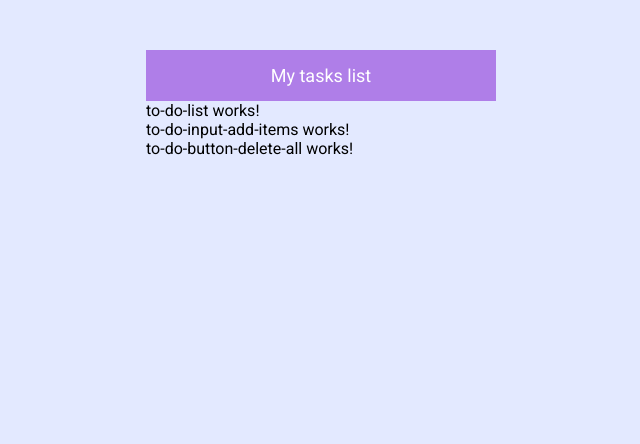
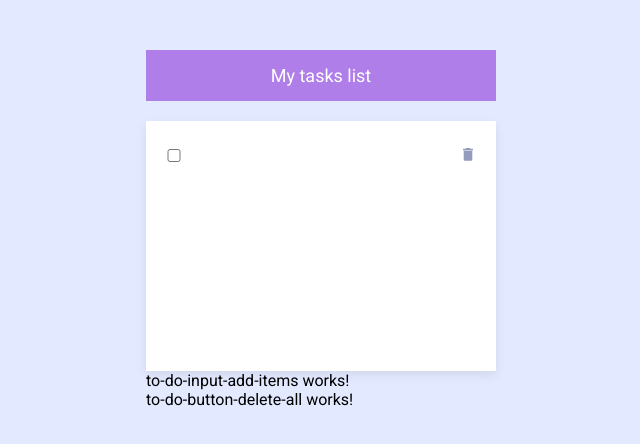
Before and after one commit to leandrorangel94/tasks, an Angular app: page / in a window 1280 px wide. Shown: the top 444 px of the page, without its empty margins (319-959 px from the left). Built offline with nearby package versions, Linux system fonts and the light colour scheme.

Commit message:
modificações no estilo global e to-do list

```diff
--- a/src/app/modules/home/components/to-do-list/to-do-list.component.html
+++ b/src/app/modules/home/components/to-do-list/to-do-list.component.html
@@ -1,4 +1,15 @@
-<p>to-do-list works!</p>
+<section>
+  <ul>
+    <li>
+      <input type="checkbox" />
+      <input type="text" />
+
+      <button>
+        <img src="assets/icons/icon-trash.svg" alt="" />
+      </button>
+    </li>
+  </ul>
+</section>
 
 <app-to-do-input-add-items />
 <app-to-do-button-delete-all />
--- a/src/app/modules/home/components/to-do-list/to-do-list.component.scss
+++ b/src/app/modules/home/components/to-do-list/to-do-list.component.scss
@@ -0,0 +1,52 @@
+@import '../../../../../dist/scss/variables.scss';
+
+section {
+  width: 100%;
+  min-height: 250px;
+
+  background: $secondary-background-color;
+  box-shadow: 0px 4px 10px rgba(0, 0, 0, 0.08);
+
+  margin-top: 20px;
+
+  &.loading {
+    background-image: url("../../../../../assets/img/bg-task.png");
+    background-repeat: no-repeat;
+    background-position: center 30px;
+  }
+
+  ul{
+    padding: 20px;
+
+    li{
+      display: flex;
+      justify-content: space-between;
+      align-items: center;
+
+      margin-bottom: 10px;
+
+      input{
+        &[type="checkbox"] {
+          width: 5%;
+        }
+        &[type="text"] {
+          width: 80%;
+          padding: 5px 10px;
+          border: none;
+
+          font-size: 16px;
+          color: $primary-text-color;
+          &.checked{
+            text-decoration: line-through;
+          }
+        }
+      }
+
+      button{
+        width: 5%;
+        background: none;
+        border: none;
+      }
+    }
+  }
+}
--- a/src/styles.scss
+++ b/src/styles.scss
@@ -12,6 +12,18 @@ body {
   background: $primary-background-color;
 }
 
+ul {
+  list-style-type: none;
+}
+
+textarea:focus, input:focus, button {
+  outline: none;
+}
+
+button {
+  cursor: pointer;
+}
+
 .container {
   width: 350px;
   margin: 50px auto;
```
Also changed, not shown: src/assets/icons/icon-trash.svg (added), src/assets/img/bg-task.png (added).
